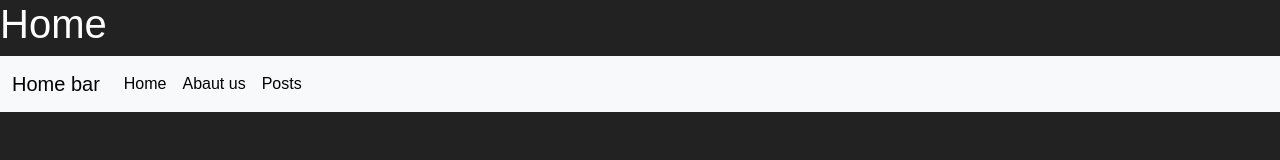
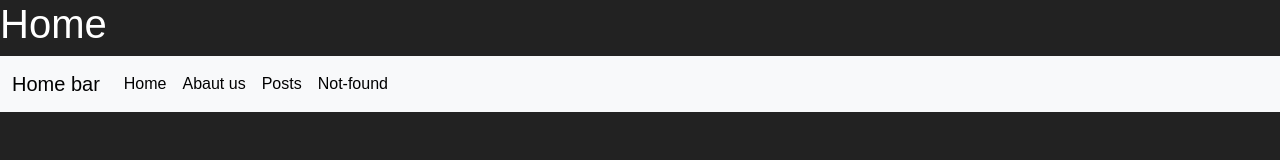
Before and after one commit to WragnarokA/vite-boolfolio, a Vue app: page / in a window 1280 px wide. Shown: the top 160 px of the page. Built offline with nearby package versions, Linux system fonts and the light colour scheme.

Commit message:
not-found

```diff
--- a/src/components/ProjectCard.vue
+++ b/src/components/ProjectCard.vue
@@ -28,6 +28,7 @@
             }).catch(err => {
                 this.loading = false;
                 this.loadingError = err.message;
+                this.$router.push({ name: 'not-found' })
             });
 
         },
--- a/src/pages/AppHome.vue
+++ b/src/pages/AppHome.vue
@@ -8,6 +8,9 @@
                 { name: "home", lavel: "Home" },
                 { name: "about", lavel: "Abaut us" },
                 { name: "posts", lavel: "Posts" },
+                { name: "not-found", lavel: "Not-found" },
+
+
             ]
 
         }
--- /dev/null
+++ b/src/pages/ErrorNotFound.vue
@@ -0,0 +1,22 @@
+<script >
+
+export default {
+    name: "ErrorNotFound",
+    data() {
+        return {
+
+
+        }
+
+    },
+}
+
+</script>
+
+
+<template>
+    <section>
+        <h1>404 - Not Found</h1>
+
+    </section>
+</template>
--- a/src/router.js
+++ b/src/router.js
@@ -3,6 +3,7 @@
 import AppHome from './pages/AppHome.vue';
 import AppAbout from './pages/AppAbout.vue';
 import PostList from './pages/PostList.vue';
+import ErrorNotFound from './pages/ErrorNotFound.vue'
 
 
 const router = createRouter({
@@ -22,6 +23,11 @@
             path: "/posts",
             name: "posts",
             component: PostList
+        },
+        {
+            path: "/not-found",
+            name: "not-found",
+            component: ErrorNotFound
         }
 
     ]
```
